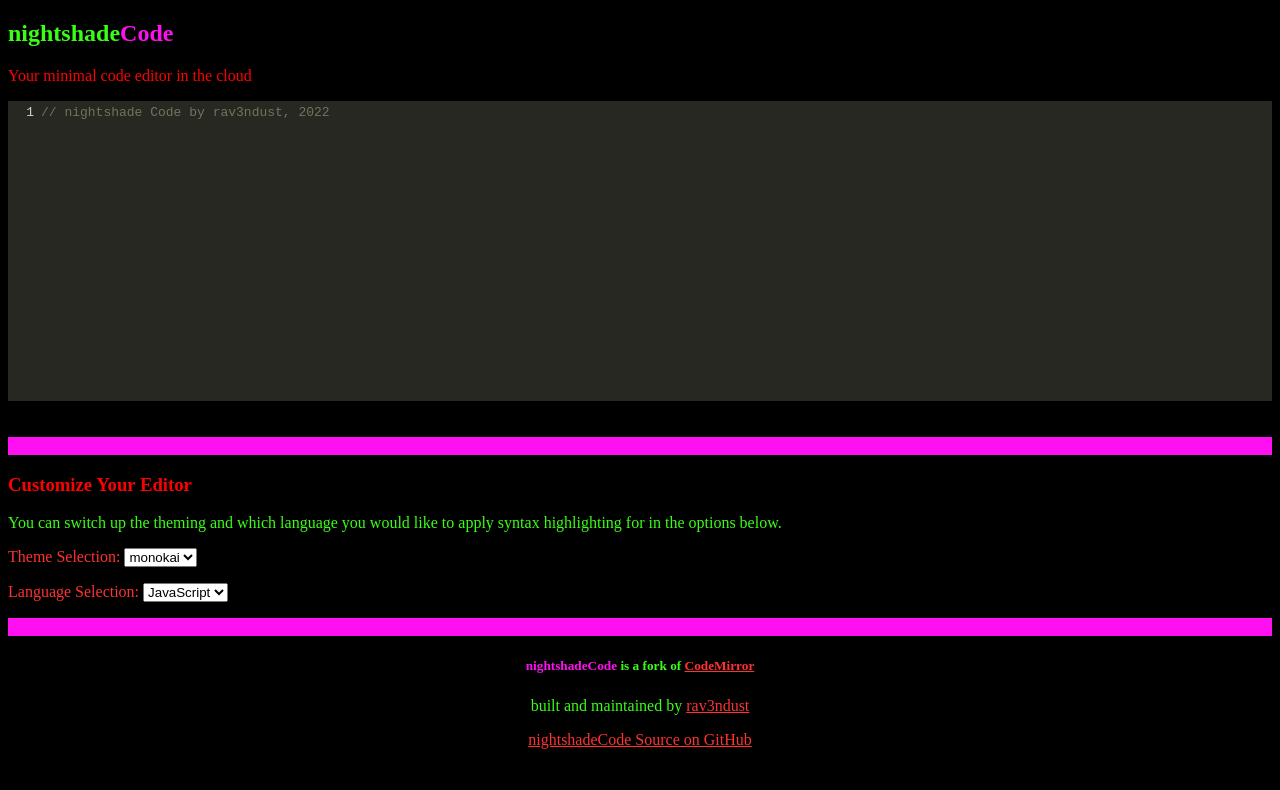
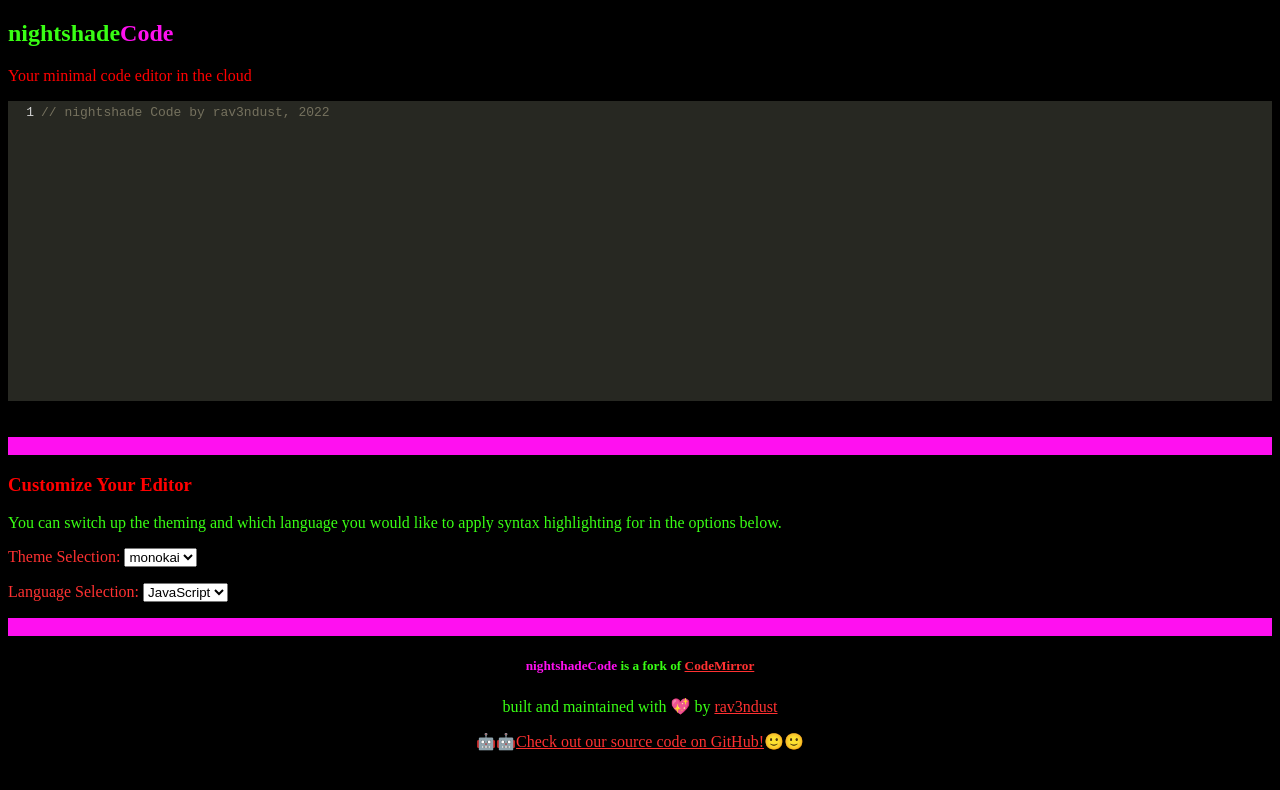
Before and after one commit to IbaraSoftware/nightshadeCode, a plain HTML site: page nightshadeCode/editor.html in a window 1280 px wide. Drawn offline with nearby package versions, Linux system fonts and the light colour scheme.

Commit message:
updated footer with some friendly openmojis! :)

```diff
--- a/nightshadeCode/editor.html
+++ b/nightshadeCode/editor.html
@@ -88,7 +88,7 @@
 </body>
 <footer>
 <h5><b style="color:#FF10F0">nightshadeCode</b> is a fork of <a href="https://codemirror.net/">CodeMirror</a></h5>
-<p>built and maintained by <a href="https://rav3ndust.xyz">rav3ndust</a></p>
-<p><a href="#">nightshadeCode Source on GitHub</a></p>
+<p>built and maintained with 💖 by <a href="https://rav3ndust.xyz">rav3ndust</a></p>
+<p>🤖🤖<a href="#">Check out our source code on GitHub!</a>🙂🙂</p>
 </footer>
 </html>
```
